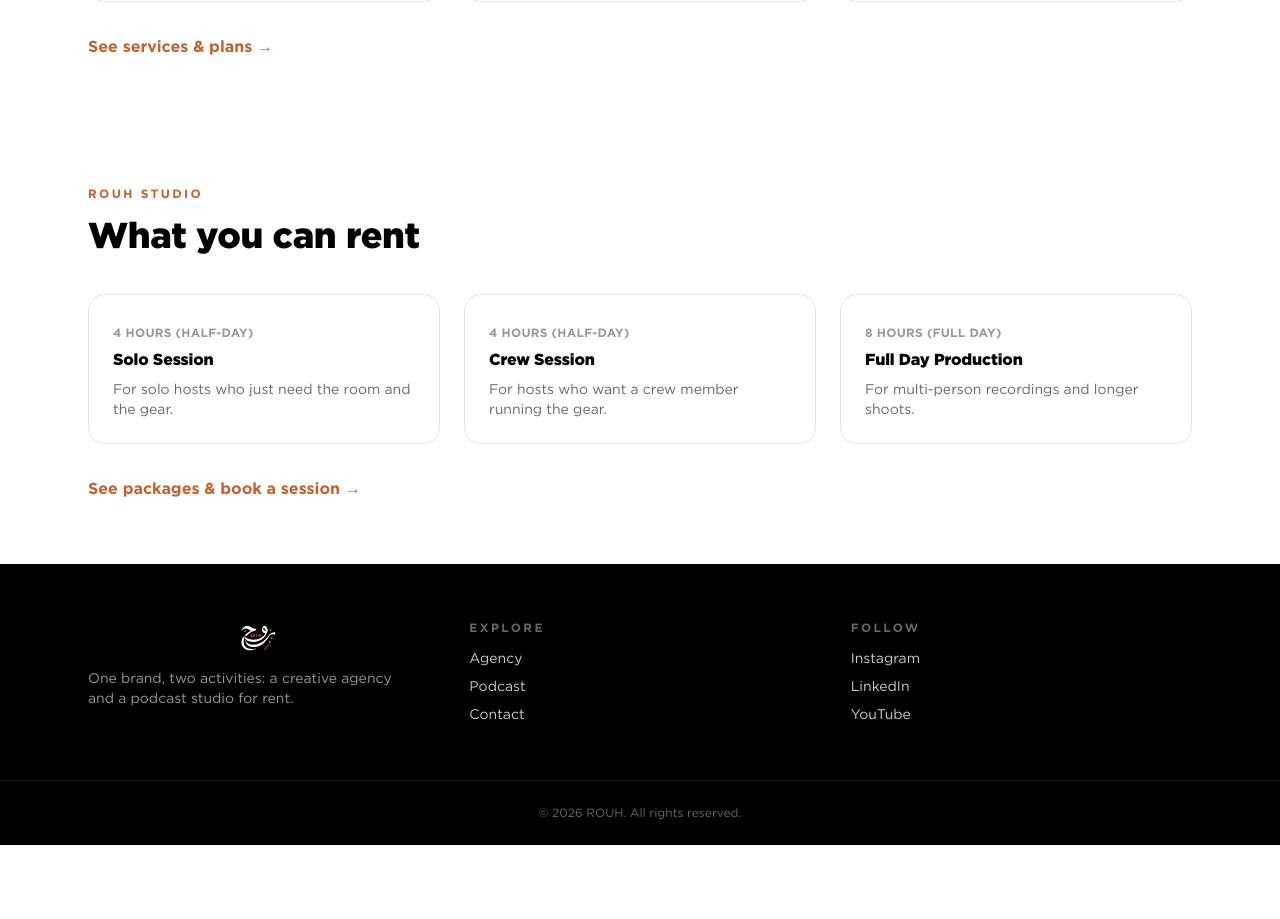
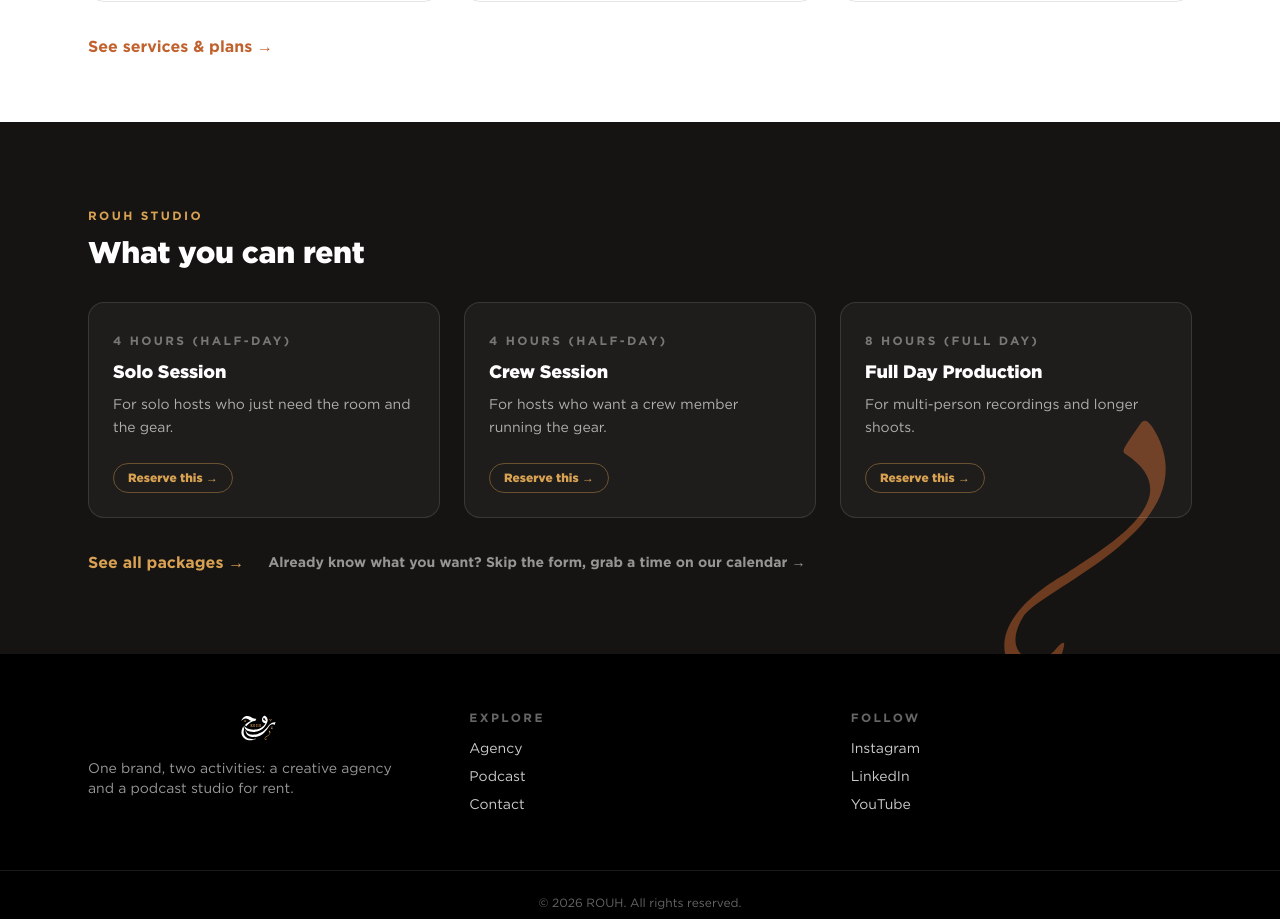
Before and after one commit to nabildorhmi/Rouh-UI, a React (Vite) app: page / in a window 1280 px wide. Shown: the part 1381-2300 px from the top of the page. Before the commit the page ends 2226 px from the top, so only its background shows below. Built offline with nearby package versions, Linux system fonts and the light colour scheme; no server answers.

Commit message:
feat(home): update Agency and Podcast teasers with dark charcoal styling and deep-link booking

```diff
--- a/src/components/home/PodcastTeaser.tsx
+++ b/src/components/home/PodcastTeaser.tsx
@@ -1,35 +1,65 @@
-import { Link } from "react-router-dom";
+import { Link, useNavigate } from "react-router-dom";
 import { packages } from "../../data/packages";
-import { SectionHeading } from "../ui/SectionHeading";
+import { CALENDLY_LINKS } from "../../data/config";
+import { GraphicAccent } from "../ui/GraphicAccent";
 
 export function PodcastTeaser() {
   const highlights = packages.slice(0, 3);
+  const navigate = useNavigate();
+
+  const handleReserve = (packageId: string) => {
+    navigate("/podcast", { state: { autoOpenPackageId: packageId } });
+  };
 
   return (
-    <section className="mx-auto max-w-6xl px-4 sm:px-6 py-16">
-      <div className="mb-10">
-        <SectionHeading eyebrow="ROUH Studio" title="What you can rent" />
-      </div>
+    <section className="relative overflow-hidden bg-charcoal text-white py-16 sm:py-20">
+      <GraphicAccent
+        variant={4}
+        className="absolute -bottom-10 right-4 sm:right-[4%] w-60 h-60 sm:w-72 sm:h-72 opacity-50 text-gold pointer-events-none"
+      />
+      <div className="relative mx-auto max-w-6xl px-4 sm:px-6">
+        <span className="eyebrow text-gold">ROUH Studio</span>
+        <h2 className="mt-2 mb-8 text-3xl font-black text-white">What you can rent</h2>
 
         <div className="grid gap-6 sm:grid-cols-3">
           {highlights.map((pkg) => (
-          <div key={pkg.id} className="rounded-2xl border border-black/10 p-6">
-            <span className="text-xs font-bold uppercase tracking-wide text-black/40">
-              {pkg.duration}
-            </span>
-            <h3 className="font-black text-black mt-1">{pkg.name}</h3>
-            <p className="mt-2 text-sm text-black/60">{pkg.tagline}</p>
+            <div
+              key={pkg.id}
+              className="flex flex-col justify-between rounded-2xl border border-white/12 bg-white/[0.04] p-6 transition-colors hover:border-orange/40"
+            >
+              <div>
+                <span className="eyebrow text-white/40">{pkg.duration}</span>
+                <h3 className="mt-1.5 text-lg font-black text-white">{pkg.name}</h3>
+                <p className="mt-2 text-sm leading-relaxed text-white/65">{pkg.tagline}</p>
+              </div>
+
+              <button
+                type="button"
+                onClick={() => handleReserve(pkg.id)}
+                className="mt-6 inline-flex items-center gap-1.5 self-start rounded-full border border-gold/40 px-3.5 py-1.5 text-xs font-extrabold text-gold transition-colors hover:bg-gold hover:text-black cursor-pointer"
+              >
+                Reserve this →
+              </button>
             </div>
           ))}
         </div>
 
-      <div className="mt-8">
+        <div className="mt-8 flex flex-wrap items-center gap-6">
           <Link
             to="/podcast"
-          className="inline-flex items-center gap-2 font-bold text-orange hover:gap-3 transition-all"
+            className="inline-flex items-center gap-2 font-bold text-gold hover:gap-3 transition-all text-sm sm:text-base"
           >
-          See packages &amp; book a session →
+            See all packages →
           </Link>
+          <a
+            href={CALENDLY_LINKS.podcast}
+            target="_blank"
+            rel="noopener noreferrer"
+            className="inline-flex items-center gap-2 text-sm font-semibold text-white/55 hover:text-white transition-colors"
+          >
+            Already know what you want? Skip the form, grab a time on our calendar →
+          </a>
+        </div>
       </div>
     </section>
   );
--- a/src/pages/Podcast.tsx
+++ b/src/pages/Podcast.tsx
@@ -1,4 +1,5 @@
-import { useState } from "react";
+import { useState, useEffect } from "react";
+import { useLocation } from "react-router-dom";
 import { packages } from "../data/packages";
 import { gallery } from "../data/gallery";
 import { faqItems } from "../data/faq";
@@ -17,6 +18,18 @@
 
 export function Podcast() {
   const [selectedPackage, setSelectedPackage] = useState<RentalPackage | null>(null);
+  const location = useLocation();
+
+  useEffect(() => {
+    const autoOpenPackageId = (location.state as { autoOpenPackageId?: string } | null)?.autoOpenPackageId;
+    if (autoOpenPackageId) {
+      const pkg = packages.find((p) => p.id === autoOpenPackageId);
+      if (pkg) {
+        setSelectedPackage(pkg);
+      }
+    }
+  }, [location.state]);
+
   const podcastTestimonials = testimonials.filter(
     (t) => t.category === "podcast" || t.category === "both"
   );
```
Lines whose indentation alone changed are shown as unchanged.
